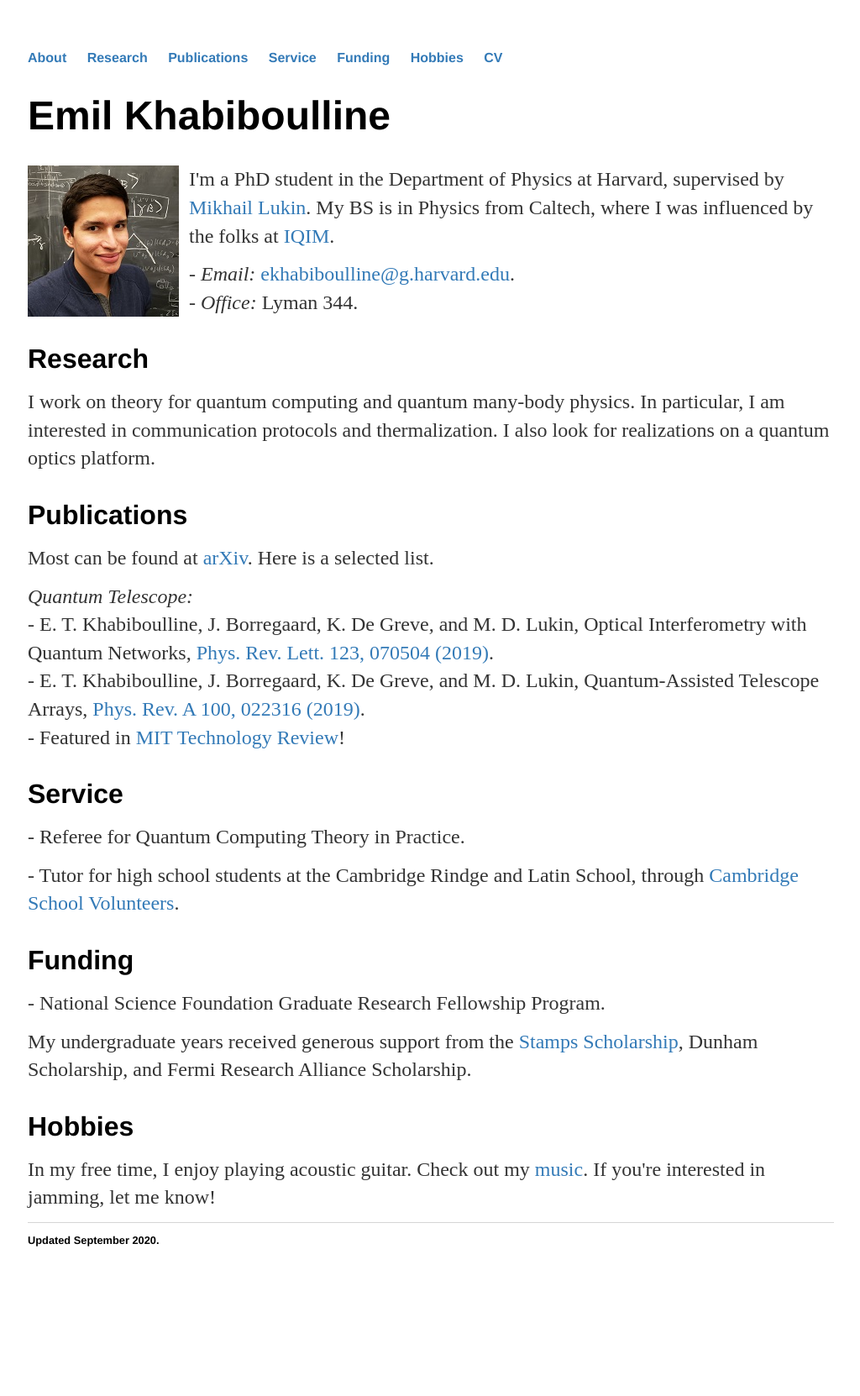
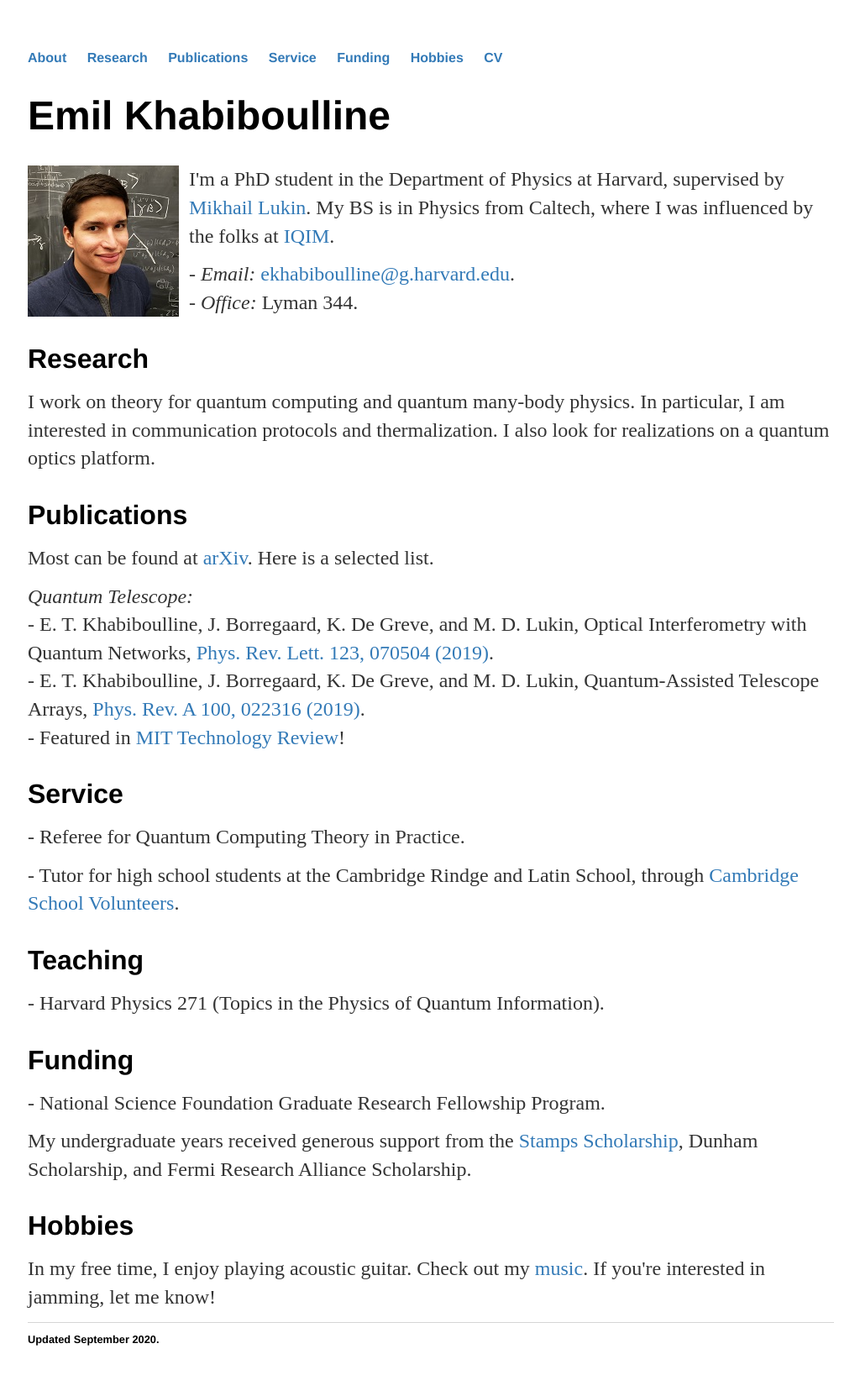
Before and after one commit to emilkhab/emilkhab.github.io, a Jekyll site: the page built from index.html, in a window 1280 px wide. Shown: the whole page at 84% size, without its empty margins (127-1151 px from the left). Built offline with Jekyll 4.4.1, drawn with Linux system fonts in a browser that asks for light colours; before the commit the page ends 1544 px from its top, so only the background shows below that.

Commit message:
Update index.html

```diff
--- a/index.html
+++ b/index.html
@@ -32,6 +32,11 @@ title: Emil Khabiboulline
 	<p>- Tutor for high school students at the Cambridge Rindge and Latin School, through <a href="https://www.csvinc.org/">Cambridge School Volunteers</a>.</p>
 </div>
 
+<div class="blurb" id="Teaching">
+	<h2>Teaching</h2>
+	<p>- Harvard Physics 271 (Topics in the Physics of Quantum Information).</p>
+</div>
+
 <div class="blurb" id="Funding">
 	<h2>Funding</h2>
 	<p>- National Science Foundation Graduate Research Fellowship Program.</p>
```
